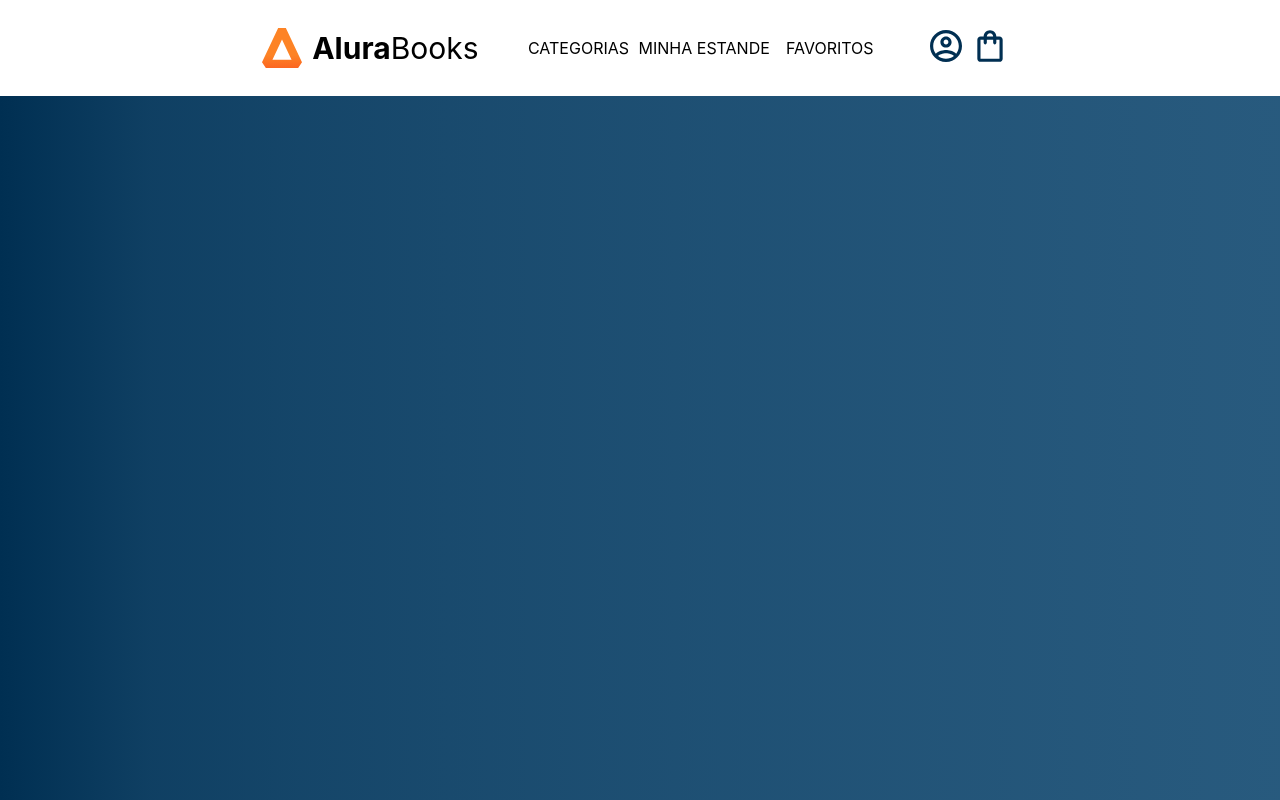
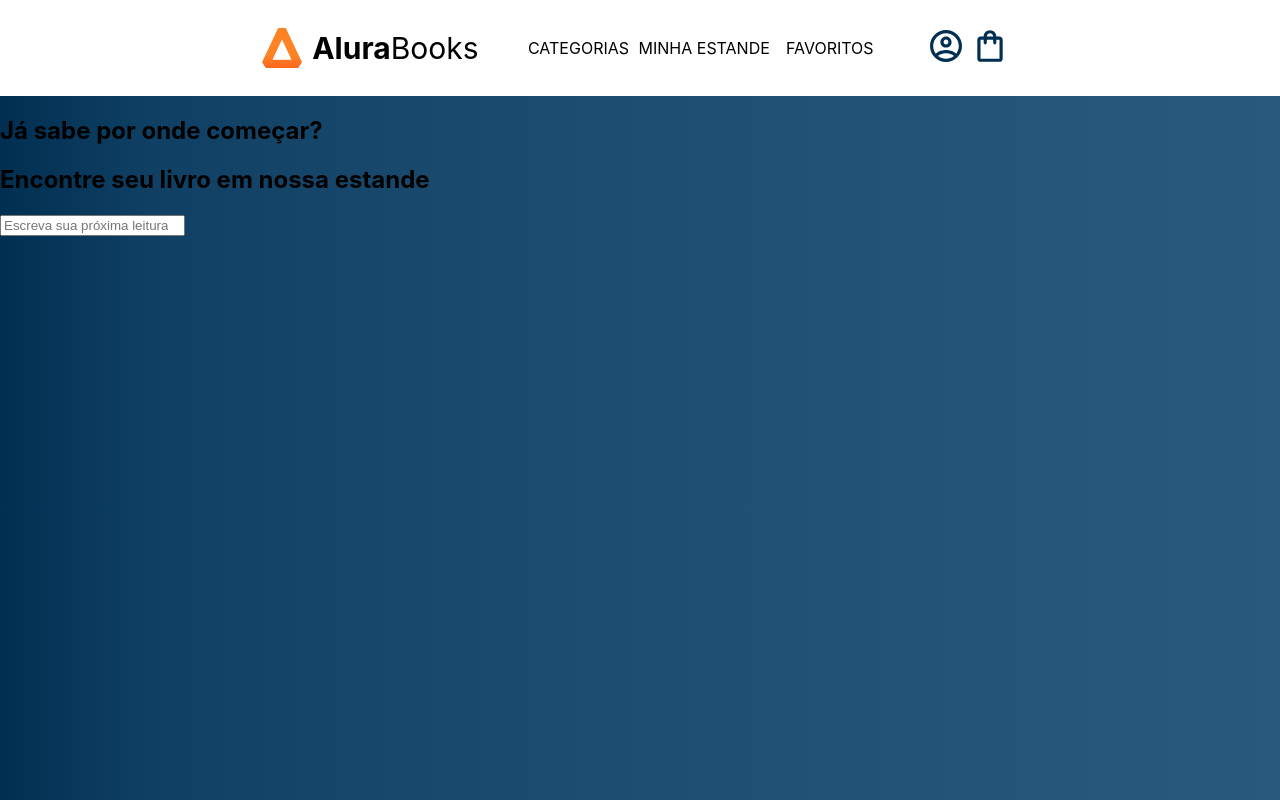
Before and after one commit to linusmanuel/alura-books, a React (Create React App) app: page / in a window 1280 px wide. Built offline with nearby package versions, Linux system fonts and the light colour scheme.

Commit message:
feat: Add Pesquisa component

```diff
--- a/src/App.jsx
+++ b/src/App.jsx
@@ -1,5 +1,6 @@
-import Header from './componentes/Header';
-import styled from 'styled-components';
+import Header from './componentes/Header'
+import Pesquisa from './componentes/Pesquisa'
+import styled from 'styled-components'
 
 const AppContainer = styled.div `
   width: 100vw;
@@ -11,8 +12,9 @@ function App() {
   return (
     <AppContainer>
       <Header />
+      <Pesquisa />
     </AppContainer>
   );
 }
 
-export default App;
+export default App
--- /dev/null
+++ b/src/componentes/Pesquisa/index.jsx
@@ -0,0 +1,15 @@
+
+function Pesquisa() {
+  return (
+    <section>
+      <h1>Já sabe por onde começar?</h1>
+      <h2>Encontre seu livro em nossa estande</h2>
+      <input
+        type="search"
+        placeholder="Escreva sua próxima leitura"
+      />
+    </section>
+  )
+}
+
+export default Pesquisa
```
